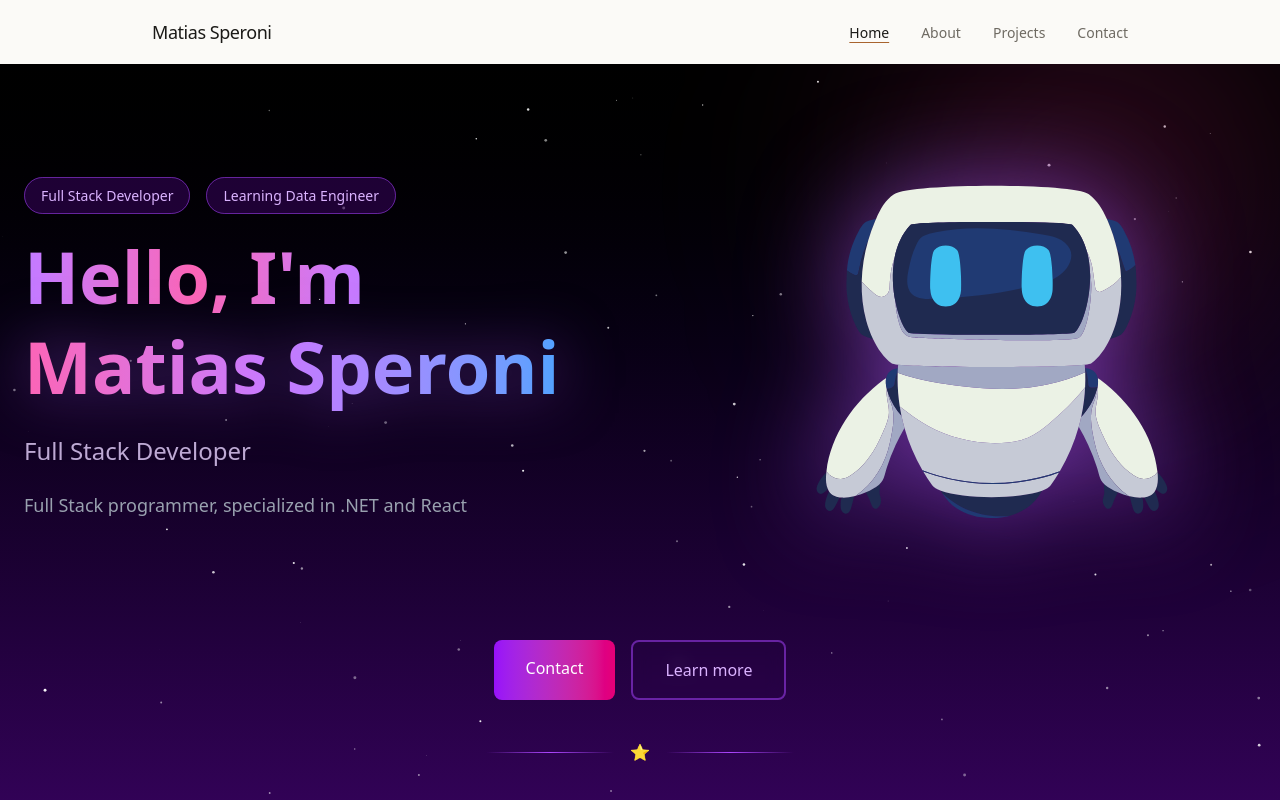
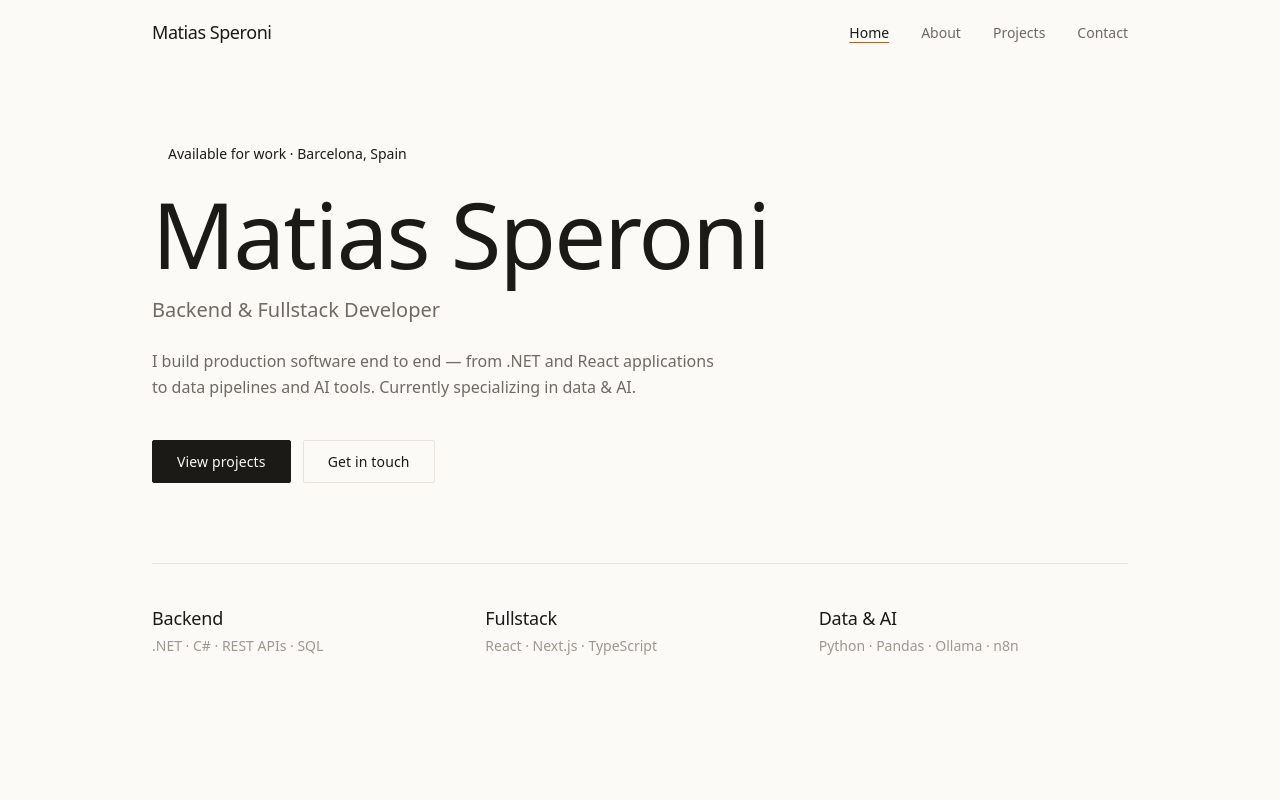
Before and after one commit to ElSenpaiSAMA/NextJS-Portfolio, a Next.js app: page / in a window 1280 px wide. Shown: the top 800 px of the page. Built offline with nearby package versions, Linux system fonts and the light colour scheme.

Commit message:
Restyle hero: editorial layout, new copy, eyebrow, what-I-do strip

```diff
--- a/app/components/Hero.tsx
+++ b/app/components/Hero.tsx
@@ -1,97 +1,99 @@
 "use client";
 
-// Componente Hero de la página de inicio
+import Link from "next/link";
+import { useEffect, useRef } from "react";
 
-import Image from "next/image";
-import Link from "next/link";
-import ProjectCarousel from "./ProjectCarousel";
-import StarField from "./StarField";
-import { projects } from "../data/projects";
+const WHAT_I_DO = [
+  { label: "Backend", desc: ".NET · C# · REST APIs · SQL" },
+  { label: "Fullstack", desc: "React · Next.js · TypeScript" },
+  { label: "Data & AI", desc: "Python · Pandas · Ollama · n8n" },
+];
 
 export default function Hero() {
-  const featuredProjects = projects.slice(0, 3);
+  const sectionRef = useRef<HTMLElement>(null);
+
+  useEffect(() => {
+    const els = sectionRef.current?.querySelectorAll<HTMLElement>(".motion-safe");
+    els?.forEach((el) => el.classList.add("animate-fade-up-hero"));
+  }, []);
 
   return (
-    <div className="min-h-screen relative overflow-hidden bg-gradient-to-b from-black via-purple-950 to-black">
-      <StarField />
-
-      <div className="absolute inset-0 bg-gradient-radial from-purple-900/20 via-transparent to-transparent pointer-events-none z-0" />
-      <div className="absolute top-0 right-0 w-96 h-96 bg-pink-500/20 rounded-full blur-[120px] pointer-events-none z-0" />
-      <div className="absolute bottom-0 left-0 w-96 h-96 bg-blue-500/20 rounded-full blur-[120px] pointer-events-none z-0" />
-
-      <section className="relative z-10 px-4 sm:px-6 pt-32 pb-4">
-        <div className="max-w-7xl mx-auto">
-          <div className="grid md:grid-cols-2 gap-8 md:gap-12 items-center mb-12 md:mb-16">
-            <div className="text-left">
-              <div className="inline-block mb-4 md:mb-6">
-                <span className="px-3 py-1.5 md:px-4 md:py-2 bg-purple-950/50 border border-purple-500/50 rounded-full text-purple-300 text-xs md:text-sm font-medium backdrop-blur-sm mr-3 md:mr-4">
-                  Full Stack Developer
-                </span>
-                 <span className="px-3 py-1.5 md:px-4 md:py-2 bg-purple-950/50 border border-purple-500/50 rounded-full text-purple-300 text-xs md:text-sm font-medium backdrop-blur-sm">
-                  Learning Data Engineer
+    <section
+      ref={sectionRef}
+      className="max-w-5xl mx-auto px-6 pt-36 pb-24"
+    >
+      {/* Eyebrow */}
+      <div className="motion-safe stagger-1 flex items-center gap-2 mb-6">
+        <span
+          className="inline-block w-2 h-2 rounded-full animate-pulse-dot"
+          style={{ backgroundColor: "var(--color-available)" }}
+          aria-hidden="true"
+        />
+        <span className="text-sm font-medium" style={{ color: "var(--color-available)" }}>
+          Available for work · Barcelona, Spain
         </span>
       </div>
 
-              <h1 className="text-4xl sm:text-5xl md:text-6xl lg:text-7xl font-extrabold mb-4 md:mb-6 leading-tight">
-                <span className="text-transparent bg-clip-text bg-gradient-to-r from-purple-400 via-pink-400 to-purple-400 animate-gradient">
-                  Hello, I&apos;m
-                </span>
-                <br />
-                <span className="text-transparent bg-clip-text bg-gradient-to-r from-pink-400 via-purple-400 to-blue-400 drop-shadow-[0_0_30px_rgba(168,85,247,0.5)]">
+      {/* Name */}
+      <h1
+        className="motion-safe stagger-2 font-serif font-normal leading-none tracking-tight mb-4"
+        style={{
+          fontFamily: "var(--font-serif)",
+          fontSize: "clamp(48px, 8vw, 92px)",
+          letterSpacing: "-0.02em",
+          color: "var(--color-ink)",
+        }}
+      >
         Matias Speroni
-                </span>
       </h1>
 
-              <p className="text-lg sm:text-xl md:text-2xl text-purple-200/80 mb-4 md:mb-6 font-light">
-                Full Stack Developer
+      {/* Role */}
+      <p
+        className="motion-safe stagger-3 text-xl font-medium mb-6"
+        style={{ color: "var(--color-muted)" }}
+      >
+        Backend &amp; Fullstack Developer
       </p>
 
-              <p className="text-sm sm:text-base md:text-lg text-gray-400 leading-relaxed">
-                Full Stack programmer, specialized in .NET and React
+      {/* Intro */}
+      <p
+        className="motion-safe stagger-4 text-base leading-relaxed max-w-xl mb-10"
+        style={{ color: "var(--color-muted)" }}
+      >
+        I build production software end to end — from .NET and React applications
+        to data pipelines and AI tools. Currently specializing in data &amp; AI.
       </p>
-            </div>
 
-            <div className="flex items-center justify-center md:pl-8 lg:pl-16">
-              <div className="w-full max-w-[280px] sm:max-w-sm md:max-w-md aspect-square relative animate-float">
-                <Image
-                  src="/avatar.svg"
-                  alt="Matias Speroni Illustration"
-                  width={400}
-                  height={400}
-                  className="w-full h-full drop-shadow-[0_0_50px_rgba(168,85,247,0.6)]"
-                  priority
-                />
-              </div>
-            </div>
-          </div>
-
-          <div className="flex gap-3 md:gap-4 justify-center flex-wrap px-4">
-            <Link
-              href="/contacto"
-              className="group relative px-6 sm:px-8 py-3 sm:py-4 bg-gradient-to-r from-purple-600 to-pink-600 rounded-lg font-medium inline-block overflow-hidden transition-all duration-300 hover:scale-105 hover:shadow-[0_0_30px_rgba(168,85,247,0.6)] text-sm sm:text-base"
-            >
-              <span className="relative z-10 text-white">Contact</span>
-              <div className="absolute inset-0 bg-gradient-to-r from-pink-600 to-purple-600 opacity-0 group-hover:opacity-100 transition-opacity duration-300" />
+      {/* CTA buttons */}
+      <div className="motion-safe stagger-5 flex flex-wrap gap-3 mb-20">
+        <Link href="/proyectos" className="btn-primary">
+          View projects
         </Link>
-            <Link
-              href="/sobre-mi"
-              className="px-6 sm:px-8 py-3 sm:py-4 bg-transparent border-2 border-purple-500/50 text-purple-300 rounded-lg font-medium inline-block backdrop-blur-sm hover:bg-purple-500/10 hover:border-purple-400 transition-all duration-300 hover:shadow-[0_0_20px_rgba(168,85,247,0.3)] text-sm sm:text-base"
-            >
-              Learn more
+        <Link href="/contacto" className="btn-ghost">
+          Get in touch
         </Link>
       </div>
 
-          <div className="mt-10 mb-6 flex items-center justify-center">
-            <div className="h-px w-32 bg-gradient-to-r from-transparent via-purple-500 to-transparent" />
-            <div className="mx-4 text-purple-500">⭐</div>
-            <div className="h-px w-32 bg-gradient-to-r from-transparent via-purple-500 to-transparent" />
+      {/* What I do strip */}
+      <div className="border-t border-hairline pt-10 grid grid-cols-1 sm:grid-cols-3 gap-6">
+        {WHAT_I_DO.map(({ label, desc }) => (
+          <div key={label}>
+            <p
+              className="font-serif font-normal text-lg mb-1"
+              style={{
+                fontFamily: "var(--font-serif)",
+                color: "var(--color-ink)",
+                letterSpacing: "-0.01em",
+              }}
+            >
+              {label}
+            </p>
+            <p className="text-sm" style={{ color: "var(--color-faint)" }}>
+              {desc}
+            </p>
           </div>
+        ))}
       </div>
     </section>
-
-      <section className="relative z-10 px-4 sm:px-6 pb-20">
-        <ProjectCarousel projects={featuredProjects} />
-      </section>
-    </div>
   );
 }
```
Lines whose indentation alone changed are shown as unchanged.
